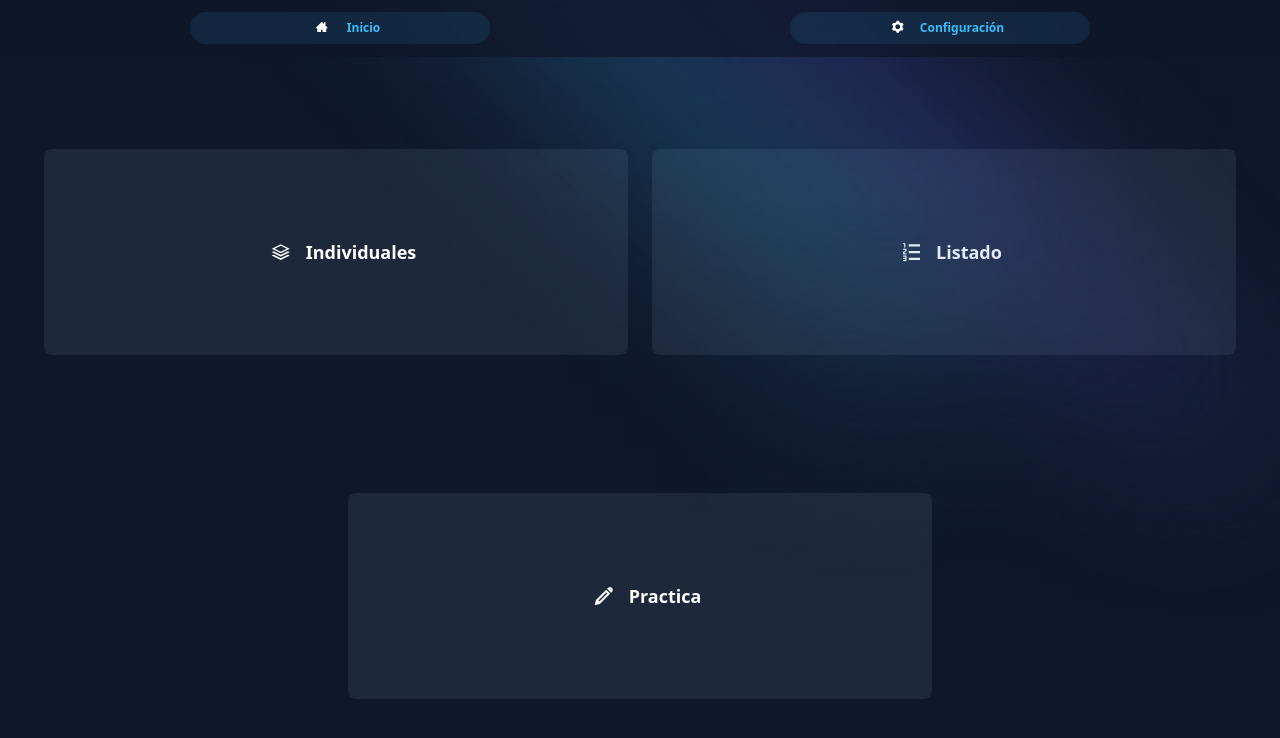
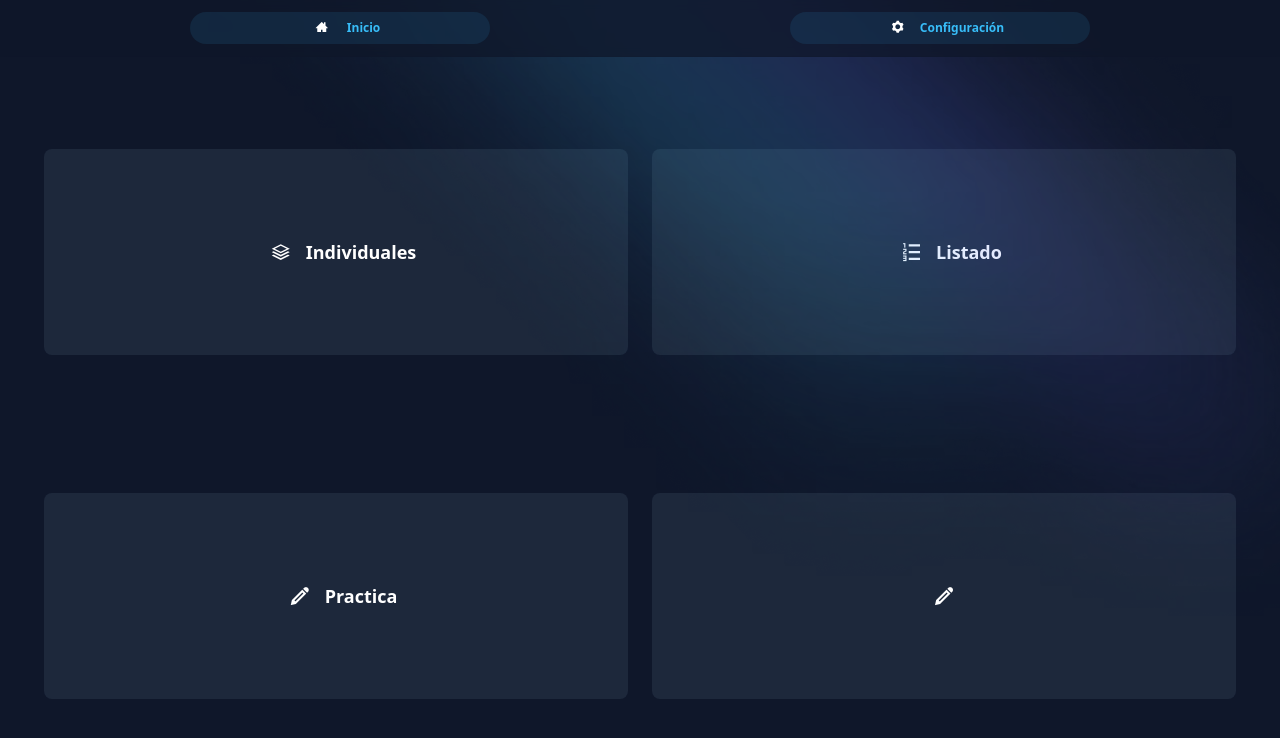
Before and after one commit to cris0501/cards3, a Vue app: page / in a window 1280 px wide. Shown: the top 738 px of the page. Built offline with nearby package versions, Linux system fonts and the light colour scheme.

Commit message:
Config pinia

```diff
--- a/src/App.vue
+++ b/src/App.vue
@@ -1,8 +1,5 @@
-<script setup>
-import { RouterLink, RouterView } from 'vue-router'
-</script>
-
 <template>
+  <loading />
   <picture class="absolute z-20 top-0 inset-x-0 flex justify-center overflow-hidden pointer-events-none" style="position:absolute;" draggable="false">
     <source srcset="/images/bg.avif" type="image/avif">
     <img src="/images/bg.png" alt="" class="w-[90rem] flex-none max-w-none" decoding="async">
@@ -19,6 +16,13 @@ import { RouterLink, RouterView } from 'vue-router'
 
   <RouterView />
 </template>
+
+<script setup>
+  import { RouterLink, RouterView } from 'vue-router'
+  import { useWordsStore } from '@/stores/words'
+  import loading from '@/components/Load.vue'
+
+</script>
 
 <style scoped>
 header {
--- /dev/null
+++ b/src/components/Load.vue
@@ -0,0 +1,39 @@
+<template>
+  <div class="flex justify-center items-center w-screen h-[100vh] absolute top-0 left-0 bg-black/90 z-50" v-show="useSys.isLoading">
+    <p class="flex items-center flex-col text-3xl">
+      <i class="icon icon-spinner loading"></i>
+      Cargando
+    </p>
+  </div>
+</template>
+
+<script setup>
+  import { defineProps } from 'vue'
+  import { useSysStore } from '@/stores/system.js'
+
+  const useSys = useSysStore();
+</script>
+
+<style>
+  .loading {
+    width: 30px;
+    height: 30px;
+    animation-duration: 1s;
+    animation-name: load;
+    animation-iteration-count: infinite;
+    @apply m-0 my-5 p-0;
+  }
+    .loading::before {
+      @apply m-0 p-0;
+    }
+
+  @keyframes load {
+    from {
+      transform: rotate(0deg);
+    }
+
+    to {
+      transform: rotate(359deg);
+    }
+  }
+</style>
--- /dev/null
+++ b/src/composables/useAddWord.js
@@ -0,0 +1,54 @@
+import { useWordsStore } from '@/stores/words.js'
+
+export default function (aux){
+  const useWords = useWordsStore();
+
+  const new_word = {
+    side_1: aux.side_1,
+    img_1: (aux.img_1) ? aux.img1 : null,
+    sound_1: (aux.sound_1) ? aux.sound_1 : null,
+    info_1: (aux.info_1) ? aux.info_1 : null,
+    side_2: aux.side_2,
+    img_2: (aux.img_2) ? aux.img_2 : null,
+    sound_2: (aux.sound_2) ? aux.sound_2 : null,
+    info_2: (aux.info_2) ? aux.info_2 : null,
+    category: (aux.category) ? aux.category : 'otras'
+  }
+
+  useWords.addWord(new_word);
+  return true;
+}
+
+//export readFile = (file_) => {
+//  if (file){
+//    let words = [];
+//    let categoriesList = [];
+//    let categories = {};
+//    let allLines = file.split(/\r\n|\n/); // Separa todo el archivo en filas
+//    let headers = allLines[0].split('|'); // Separa las palabras de la cabecera
+//    allLines.shift(); // Elimina la primer fila, las cabeceras
+//
+//    allLines.forEach((line,index) => {
+//        line = line.split('|');
+//        if ( !categoriesList.includes(line[0]) ) categoriesList.push(line[0]);
+//        categories.push(line[0]);
+//        categories[line[0]].push(line); // Agrega a cada categoria toda la linea
+//
+//        // TODO: Salvar las lineas en los archivos
+//        let aux = {};
+//        for(let i=0; i<headers.length; i++){ // Para cada item en una linea asociado a una cabecera
+//            aux[headers[i]] = line[i]; // Agrega a la lista la pareja 'cabecera':'palabra'
+//        }
+//        state.words.push(aux); // Guarda la lista de palabras
+//        //if ( !state.categories.includes(line[0]) ) state.categories.push(line[0]); // Agrega la categoria de cada fila a la lista de categorias
+//    });
+//    //state.words.pop(); // Elimina la ultima entrada vacia
+//    //state.categories.pop(); // Elimina la ultima entrada vacia
+//    localStorage.setItem('words', JSON.stringify(state.words));
+//    localStorage.setItem('categories', JSON.stringify(state.categories));
+//  }
+//  else {
+//      state.words = JSON.parse( localStorage.getItem('words') );
+//      state.categories = JSON.parse( localStorage.getItem('categories') );
+//  }
+//}
--- /dev/null
+++ b/src/stores/system.js
@@ -0,0 +1,31 @@
+import { ref, computed } from 'vue'
+import { defineStore } from 'pinia'
+
+export const useSysStore = defineStore('sys', () => {
+  const isLoading = ref(false);
+  const record = ref([0,0]);
+  const poins = ref([0,0]);
+  const loadedFiles = ref([]); // list of loaded files
+
+  function loading(){
+    isLoading.value = !isLoading.value;
+  }
+
+  function addPoin (correct){
+    if (correct) poins.value[0]++;
+    poins.value[0]++;
+
+    if (poins.value[0]>record.value[0] && poins.value[1]>record.value[1]){
+      records.valie[0] = poins.value[0];
+      records.value[1] = poins.value[1];
+    }
+  }
+
+  return {
+    record,
+    poins,
+    isLoading,
+    loading,
+    loadedFiles
+  }
+})
--- a/src/stores/words.js
+++ b/src/stores/words.js
@@ -1,39 +1,52 @@
 import { ref, computed } from 'vue'
 import { defineStore } from 'pinia'
 
-// export const useCounterStore = defineStore('counter', () => {
-//   const count = ref(0)
-//   const doubleCount = computed(() => count.value * 2)
-//   function increment() {
-//     count.value++
-//   }
-//
-//   return { count, doubleCount, increment }
-// })
-
-export const useWordsStore = defineStore('counter', () => {
+export const useWordsStore = defineStore('words', () => {
+  const side = ref('front'); // back
+  const categories = ref([]); // list of categories
+  const showCategories = ref([]); // []->all
   const words = ref([
     {
-      esp: 'Día',
-      info1: '',
-      trad: 'Tag',
-      info2: '',
-      img: '',
-      sound: '',
-    },
-    {
-      esp: 'Semana',
-      info1: '',
-      trad: 'Wohen',
-      info2: '',
-      img: '',
-      sound: '',
-    },
-  ])
+      side_1: 'Hola',
+      img_1: null,
+      sound_1: null,
+      info_1: null,
+      side_2: 'Hallo',
+      img_2: null,
+      sound_2: null,
+      info_2: null,
+      category: 'Saludos',
+    }
+  ]);
 
-  function addWord(_new) {
-    count.value.append(_new);
+  ////////// Setters //////////
+  function setShowCategories (aux){
+    showCategories.value = aux;
   }
 
-  return { words, addWord }
+  function addWord( _new ) {
+    words.value.push(_new);
+
+    //words.value.push({
+    //  side_1: 'Adios',
+    //  img_1: '',
+    //  sound_1: '',
+    //  info_1: '',
+    //  side_2: 'Auf Wiedersen',
+    //  img_2: '',
+    //  sound_2: '',
+    //  info_2: '',
+    //  category: 'Saludos',
+    //});
+  }
+
+  return {
+    side,
+    categories,
+    words,
+    showCategories,
+
+    setShowCategories,
+    addWord
+  }
 })
--- a/src/views/ConfigView.vue
+++ b/src/views/ConfigView.vue
@@ -40,7 +40,7 @@
 
       <div class="flex flex-col justify-center items-center md:w-1/2">
         <p class="text-center text-2xl font-bold mb-8"> Categorias </p>
-        <div class="flex flex-col">
+        <div class="flex flex-col" @click="hola">
           <btn color="gray">
             <template #text>
               Vista frontal
@@ -51,39 +51,45 @@
               Vista posterior
             </template>
           </btn>
-          <btn color="gray">
+          <btn color="gray" @click="addWord">
             <template #text>
-              Ambas
+              {{ words }}
             </template>
           </btn>
         </div>
       </div>
     </div>
 
-    <div>
-      {{ words[0].esp }}
-    </div>
-
   </div>
 </template>
 
 <script>
-  import btn from '../components/Button.vue'
-  import { useWordsStore } from '@/stores/words.js'
+  import { ref } from 'vue'
+  import { useWordsStore } from '@/stores/words'
+  import add from '@/composables/useAddWord'
+  import btn from '@/components/Button.vue'
 
-  setup (){
-    const words = useWordsStore()
+  export default {
+    components: {
+      btn
+    },
+    setup(){
+      const words = useWordsStore() // use store
 
-    return {
-      words
+      function addWord (){
+        const aux = {
+          side_1: 'Adios',
+          side_2: 'Auf Wiedersen'
+        };
+        add(aux);
+      }
+
+      return {
+        addWord,
+        words:words.words,
+      }
     }
   }
-  //export default {
-  //  name: 'ConfigView',
-  //  components: {
-  //    btn
-  //  }
-  //}
 </script>
 
 <style scoped>
--- a/src/views/HomeView.vue
+++ b/src/views/HomeView.vue
@@ -1,6 +1,3 @@
-<script setup>
-</script>
-
 <template>
   <div class="flex justify-evenly items-center flex-wrap w-full h-screen p-8 mt-12">
     <div class="card">
@@ -20,8 +17,20 @@
         <i class="icon icon-pencil"></i> Practica
       </div>
     </div>
+
+    <div class="card" @click="sys.loading">
+      <div>
+        <i class="icon icon-pencil"></i> {{ words }}
+      </div>
+    </div>
   </div>
 </template>
+
+<script setup>
+  import { useSysStore } from '@/stores/system'
+
+  const sys = useSysStore();
+</script>
 
 <style scoped>
   .card {
```
